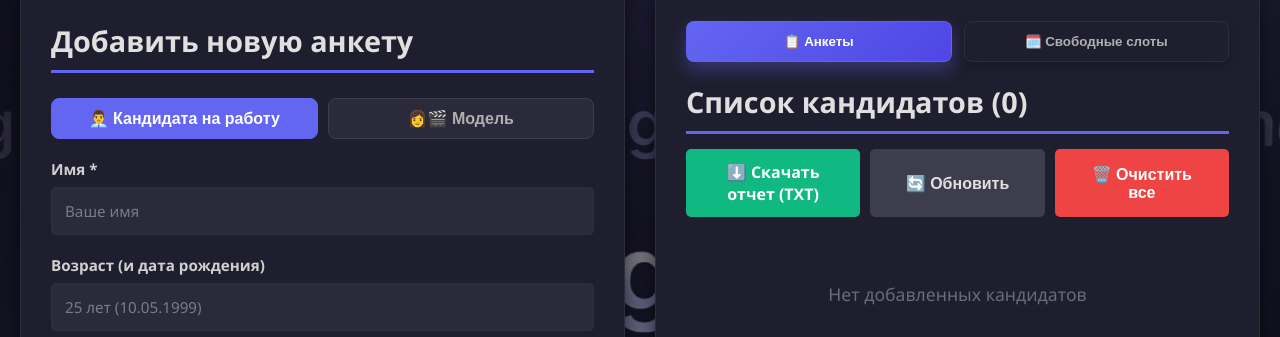
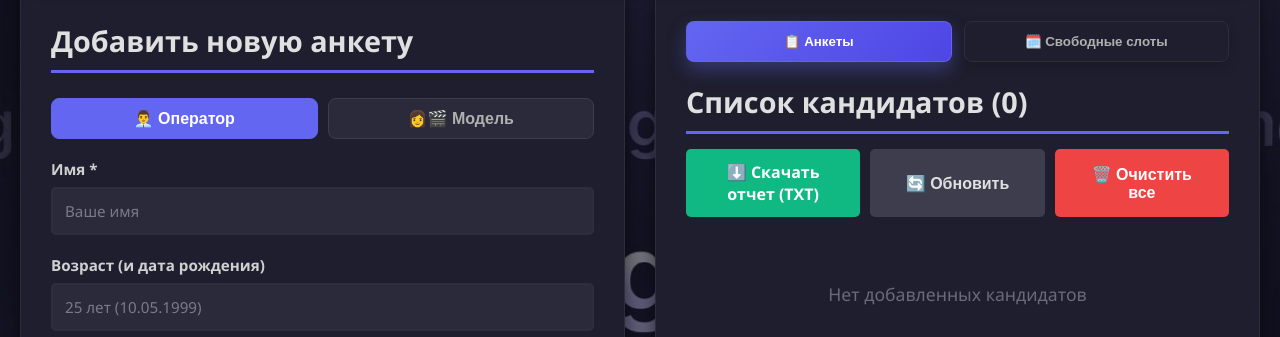
Before and after one commit to rahmanovamirdev-maker/ray-squad-app, a Flask app: page / in a window 1280 px wide. Shown: the part 173-510 px from the top of the page. Run offline with Flask 3, Linux system fonts and the light colour scheme; the visitor is signed in with stand-in values (Sample User, id 1); data comes from the database, SQL or seed files in the repository; data that the repository does not hold is empty.

Commit message:
Изменён текст кнопки на 'Оператор'

```diff
--- a/templates/index.html
+++ b/templates/index.html
@@ -305,7 +305,7 @@
 
                     <!-- Выбор типа анкеты -->
                     <div class="form-group" style="margin-bottom: 20px; display: flex; gap: 10px;">
-                        <button type="button" class="btn btn-secondary form-type-btn active" data-type="worker" onclick="switchFormType('worker')" style="flex: 1;">👨‍💼 Кандидата на работу</button>
+                        <button type="button" class="btn btn-secondary form-type-btn active" data-type="worker" onclick="switchFormType('worker')" style="flex: 1;">👨‍💼 Оператор</button>
                         <button type="button" class="btn btn-secondary form-type-btn" data-type="model" onclick="switchFormType('model')" style="flex: 1;">👩‍🎬 Модель</button>
                     </div>
 
```
